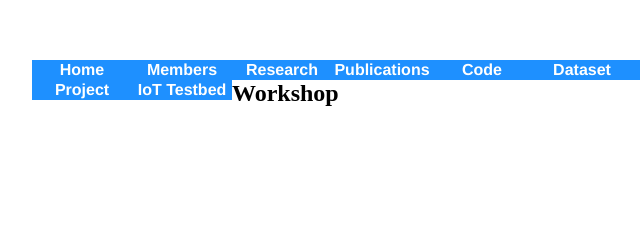
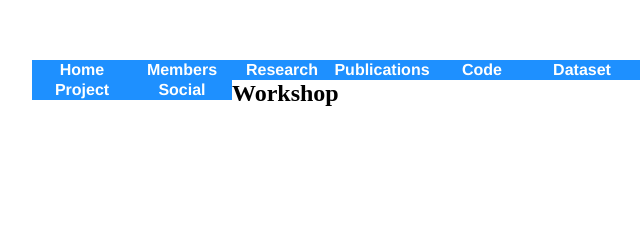
Before and after one commit to iotsecurelab/iotsecurelab.github.io, a website: page social.html in a window 1280 px wide. Shown: the top 240 px of the page, 160-800 px from the left. Drawn offline with Linux system fonts and the light colour scheme.

Commit message:
Update social.html

```diff
--- a/social.html
+++ b/social.html
@@ -66,7 +66,7 @@ color:DodgerBlue
                         <li><a href="/course.html">CyPhA</a></li>
 			</ul></li>
 			<li><a href="/Project.html">Project</a></li>
-      <li><a href="/social.html">IoT Testbed</a>
+      <li><a href="/social.html">Social</a>
 			<ul>
                         <li><a href="/Workshop.html">Workshop</a></li>
                         <li><a href="/bitsaa.html">BITSAA</a></li>
```
